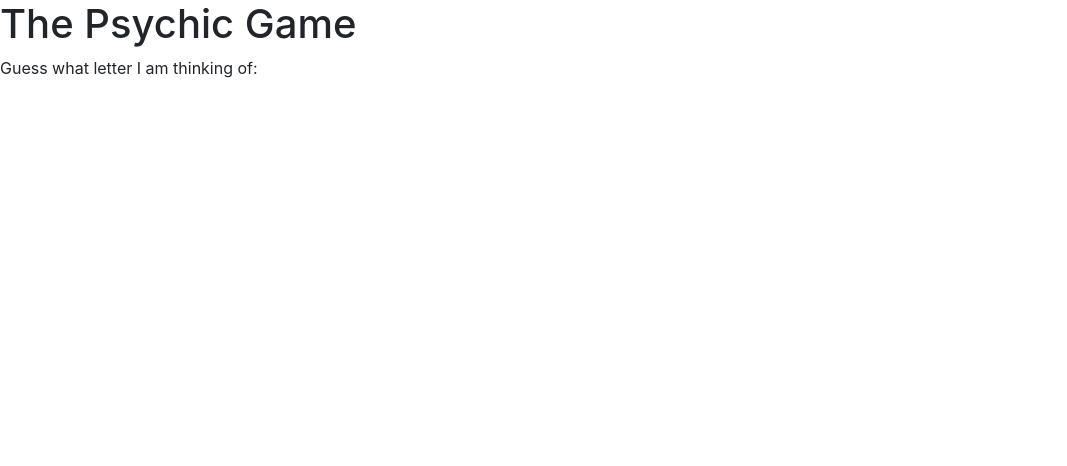
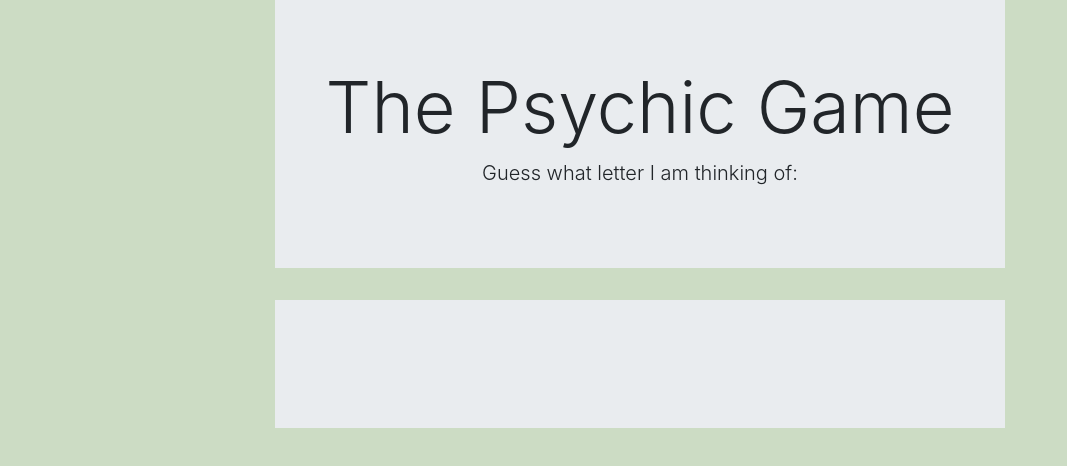
Before and after one commit to sjbmarek/Psychic-Game, a plain HTML site: page index.html in a window 1280 px wide. Shown: the whole page, without its empty margins (0-1067 px from the left). Drawn offline with nearby package versions, Linux system fonts and the light colour scheme.

Commit message:
added bootstrap

```diff
--- a/index.html
+++ b/index.html
@@ -8,19 +8,38 @@
     <link rel="stylesheet" type="text/css" href="assets/css/style.css">
 </head>
 
-<body>
-  <h1>The Psychic Game</h1>
+<body style="background: #ccdcc4">
 
-  <p>Guess what letter I am thinking of:</p>
+<div class="container">
+  <div class="row">
+  <div class="col-md-2">
+  </div>
+  <div class="col-md-8 col-sm-12">
 
-  <div id="game"></div>
+    <div class="jumbotron jumbotron-fluid text-center">
+      <div class="container">
+        <h1 class="display-3">The Psychic Game</h1>
+        <p class="lead">Guess what letter I am thinking of:</p>
+      </div>
+    </div>
+
+   <div class="jumbotron jumbotron-fluid">
+      <div class="container">
+        <div id="game" class="lead"></div>
+        <div id="image"></div>
 
 
-  <div id="image"></div>
+      </div>
+    </div>
 
+
+
+
+  </div>
 <!--   <img src="assets/images/Winner.jpg">
  -->
-
+</div>
+</div>
 </body>
 
 <script src ="assets/javascript/game.js"></script>
```
